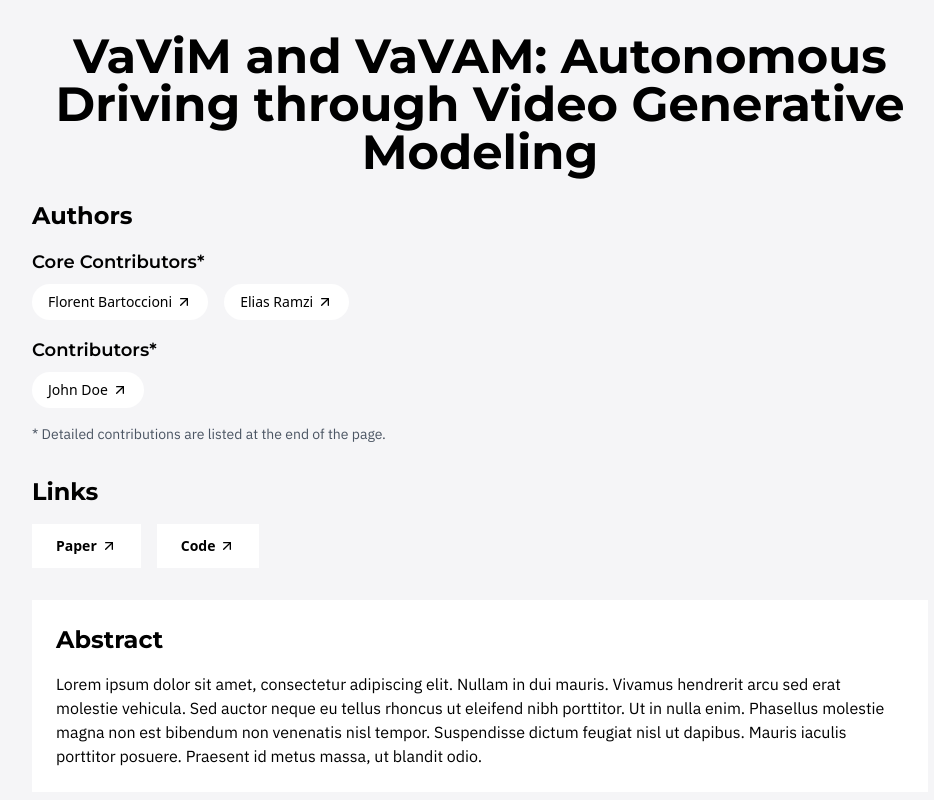
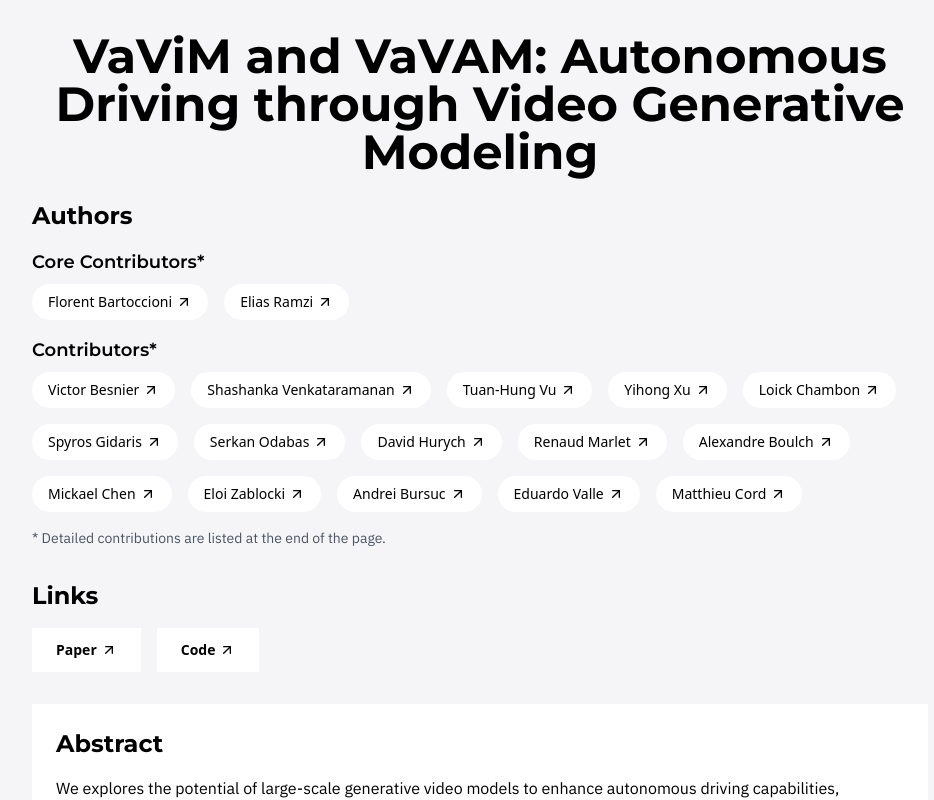
Before and after one commit to valeoai/vavim-vavam, a Next.js app: page / in a window 1280 px wide. Shown: the top 800 px of the page, without its empty margins (160-1094 px from the left). Built offline with nearby package versions, Linux system fonts and the light colour scheme.

Commit message:
added contributors

```diff
--- a/app/page.tsx
+++ b/app/page.tsx
@@ -8,23 +8,37 @@ import ContributionDescription from "@/components/ContributionDescription"
 
 const coreContributors = [
   { name: "Florent Bartoccioni", link: "#florent-bartoccioni" },
-  { name: "Elias Ramzi", link: "#elias-ramzi" },
+  { name: "Elias Ramzi", link: "https://elias-ramzi.github.io/" },
 ]
 
 const contributors = [
-  { name: "John Doe", link: "#john-doe" }
+  { name: "Victor Besnier", link: "#victor-besnier" },
+  { name: "Shashanka Venkataramanan", link: "#shashanka-venkataramanan" },
+  { name: "Tuan-Hung Vu", link: "#tuan-hung-vu" },
+  { name: "Yihong Xu", link: "#yihong-xu" },
+  { name: "Loick Chambon", link: "#loick-chambon" },
+  { name: "Spyros Gidaris", link: "#spyros-gidaris" },
+  { name: "Serkan Odabas", link: "#serkan-odabas" },
+  { name: "David Hurych", link: "#david-hurych" },
+  { name: "Renaud Marlet", link: "#renaud-marlet" },
+  { name: "Alexandre Boulch", link: "#alexandre-boulch" },
+  { name: "Mickael Chen", link: "#mickael-chen" },
+  { name: "Eloi Zablocki", link: "#eloi-zablocki" },
+  { name: "Andrei Bursuc", link: "#andrei-bursuc" },
+  { name: "Eduardo Valle", link: "#eduardo-valle" },
+  { name: "Matthieu Cord", link: "#matthieu-cord" },
 ]
 
 const links = [
   { text: "Paper", href: "#paper" },
-  { text: "Code", href: "#code" },
+  { text: "Code", href: "https://github.com/valeoai/VideoActionModel" },
 ]
 
-const abstract = `Lorem ipsum dolor sit amet, consectetur adipiscing elit. Nullam in dui mauris. Vivamus hendrerit arcu sed erat molestie vehicula. Sed auctor neque eu tellus rhoncus ut eleifend nibh porttitor. Ut in nulla enim. Phasellus molestie magna non est bibendum non venenatis nisl tempor. Suspendisse dictum feugiat nisl ut dapibus. Mauris iaculis porttitor posuere. Praesent id metus massa, ut blandit odio.`
+const abstract = `We explores the potential of large-scale generative video models to enhance autonomous driving capabilities, introducing an open-source autoregressive video model (VaViM) and a companion video-action model (VaVAM). VaViM is a simple autoregressive model that predicts frames using spatio-temporal token sequences, while VaVAM leverages the learned representations to generate driving trajectories through imitation learning. Together, they offer a complete perception-to-action pipeline.`
 
 const bibTexEntry = `@article{vavam2025,
   title={VaViM and VaVAM: Autonomous Driving through Video Generative Modeling},
-  author={Smith, John and Johnson, Alice and Miller, Robert},
+  author={Bartoccioni, Florent and Ramzi, Elias and Besnier, Victor and Venkataramanan, Shashanka and Vu, Tuan-Hung and Xu, Yihong and Chambon, Loick and Gidaris, Spyros and Odabas, Serkan and Hurych, David and Marlet, Renaud and Boulch, Alexandre and Chen, Mickael and Zablocki, Eloi and Bursuc, Andrei and Valle, Eduardo and Cord, Matthieu},
   journal={arXiv preprint arXiv:XXXX.XXXXX},
   year={2025}
 }`
@@ -48,11 +62,11 @@ const comparisonGroups = [
 
 const contributions = [
   {
-    category: "Project Lead (Research direction, technical roadmap and project coordination)",
+    category: "Project Lead (Research direction, technical roadmap, project coordination)",
     description: "Florent Bartoccioni",
   },
   {
-    category: "Core contributors (Contributed to all aspects of the codebase, ran experiments and evaluations)",
+    category: "Core contributors (All aspects of the codebase, experiments, evaluations)",
     description: "Florent Bartoccioni, Elias Ramzi",
   },
   {
@@ -65,22 +79,22 @@ Tuan-Hung Vu -- GPT adaptation from nanoGPT
 Yihong Xu -- nuPlan preprocessing and initial dataloader development`,
   },
   {
-    category: "Paper (manuscript preparation, designing paper visualization and figures)",
+    category: "Technical report (Manuscript preparation, design, visualization, figures)",
     description:
       "Florent Bartoccioni, Elias Ramzi, Victor Besnier, Shashanka Venkataramanan, Eloi Zablocki, Yihong Xu, Tuan-Hung Vu",
   },
   {
     category:
-      "Public Computing Grant Acquisition (project proposal writing for Adastra, EuroHPC and Jean-Zay grand challenges)",
+      "Grant Acquisition (Grant proposals for Adastra, EuroHPC, and Jean Zay Grand Challenges)",
     description:
       "Florent Bartoccioni, Alexandre Boulch, Eduardo Valle, Spyros Gidaris, Eloi Zablocki, Matthieu Cord, Serkan Odabas, David Hurych",
   },
   {
-    category: "Advisory (research and organization guidance)",
+    category: "Advisory (Research and organization guidance)",
     description: "Eloi Zablocki, Alexandre Boulch, Mickael Chen",
   },
   {
-    category: "Senior Advisory (research and organization guidance)",
+    category: "Senior Advisory (Research and organization guidance)",
     description: "Eduardo Valle, Andrei Bursuc, Renaud Marlet, Matthieu Cord",
   },
 ]
```
